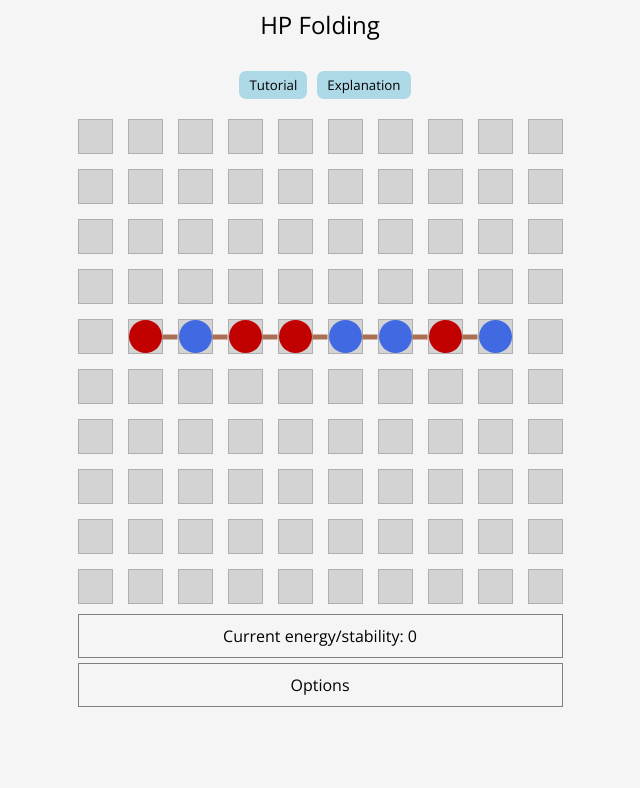
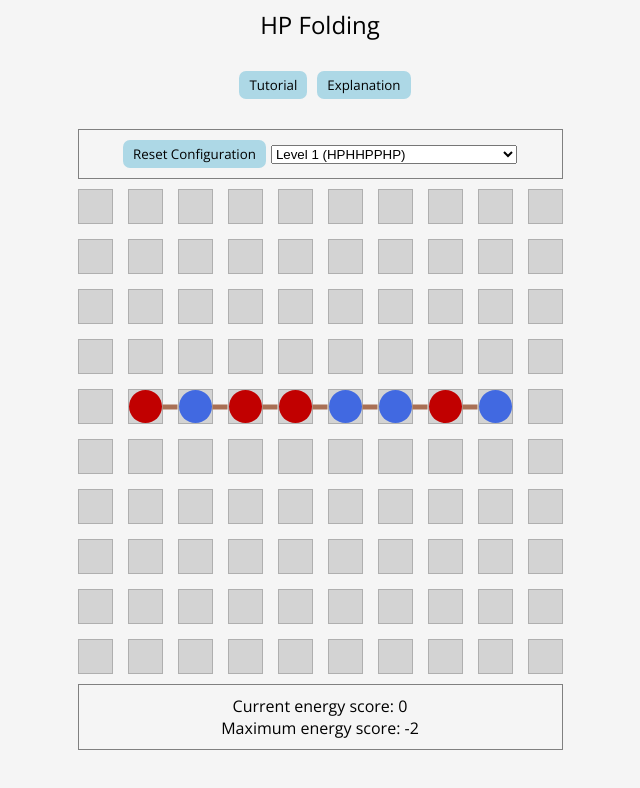
Before and after one commit to 3D-Circle/in-fold-we-trust, a React (Create React App) app in the folder in-fold-we-trust/: page / in a window 1280 px wide. Shown: the top 788 px of the page, without its empty margins (320-960 px from the left). Built offline with nearby package versions, Linux system fonts and the light colour scheme.

Commit message:
Setup aminoString choice and reset button
#7

```diff
--- a/in-fold-we-trust/src/App.css
+++ b/in-fold-we-trust/src/App.css
@@ -62,6 +62,22 @@ div#menu {
 
 
 /* --- Folding Board --- */
+
+
+#options {
+    padding: 10px;
+    margin: 10px 0;
+    border: 1px solid grey;
+}
+
+#options > * {
+    margin-right: 5px;
+}
+
+#options > *:last-child {
+    margin-right: 0;
+}
+
 
 div#board-wrapper {
     display: inline-block;
@@ -212,9 +228,3 @@ div.link.active {
     padding: 10px;
     margin-top: 10px;
 }
-
-#options {
-    padding: 10px;
-    margin-top: 5px;
-    border: 1px solid grey;
-}
--- a/in-fold-we-trust/src/App.js
+++ b/in-fold-we-trust/src/App.js
@@ -3,7 +3,6 @@ import PropTypes from 'prop-types';
 import update from 'immutability-helper';
 import ReactModal from 'react-modal';
 import {
-    aminos,
     calculateHHUpperBound,
     configFromSequence,
     findHHContact,
@@ -32,14 +31,14 @@ class App extends Component {
             <div id="wrapper">
                 <div id="title">HP Folding</div>
                 <Menu/>
-                <FoldingBoard aminoString={aminos}/>
+                <FoldingBoard/>
             </div>
         );
     }
 }
 
 class Menu extends Component {
-    constructor(props) {
+    constructor() {
         super();
         this.state = {
             tutorialOpen: false,
@@ -110,9 +109,12 @@ class FoldingBoard extends Component {
         this.generateFoldingIndicators = this.generateFoldingIndicators.bind(this);
         this.foldingIndicatorClick = this.foldingIndicatorClick.bind(this);
         this.resetToNormalState = this.resetToNormalState.bind(this);
+        this.resetConfig = this.resetConfig.bind(this);
 
-        let r = configFromSequence(this.props.aminoString);  // TODO give the user the ability to change aminoString
+        let defaultAminoString = "HPHHPPHP";
+        let r = configFromSequence(defaultAminoString);
         this.state = {
+            aminoString: defaultAminoString,
             gridSize: r[1].length,
             // a Map object with the structure:
             // { aminoCoords -> HP-property } (either "H" or "P")
@@ -127,15 +129,26 @@ class FoldingBoard extends Component {
             currentPossibleRotations: new Map(),
             // the current step in which the board is
             // "normal": if the user selected nothing
-            // "chooseRotation": if the user has chosen an origin and is chosing the rotation point
+            // "chooseRotation": if the user has chosen an origin and is choosing the rotation point
             // "chooseDirection": the user is choosing the rotation direction
             foldingStep: "normal",
             selectedAmino: "",  // coords are as string, "x-y"
             rotationAmino: "",
-            score: findHHContact(r[0]).length
+            score: findHHContact(r[0]).length,
+            optimalScore: -2
         };
     }
 
+    resetConfig(newAminoString=this.state.aminoString, optimalScore=null) {
+        let r = configFromSequence(newAminoString);
+        this.setState(update(this.state, {
+            aminoString: {$set: newAminoString},
+            aminoCoordMap: {$set: r[0]},
+            grid: {$set: r[1]},
+            gridSize: {$set: r[1].length},
+            optimalScore: {$set: optimalScore}
+        }))
+    }
 
     aminoClick(coords) {
         // This is the callback function when an amino is clicked
@@ -151,10 +164,11 @@ class FoldingBoard extends Component {
             let neighbourAminos = findMapNeighbours(
                 this.state.aminoCoordMap, this.state.selectedAmino
             );
-            console.log(neighbourAminos);
-            console.log(neighbourAminos.includes(coords));
             if (coords === this.state.selectedAmino) {
-                alert("You must select a different amino\nTODO make that a better dialog");
+                alert(
+                    "Rotation amino cannot be the same as origin." +
+                    "\nIf you want to cancel the operation, click anywhere on the empty grid."
+                );
             } else if (neighbourAminos.includes(coords) === false) {
                 this.setState(update(this.state, {
                     selectedAmino: {$set: coords},
@@ -202,7 +216,7 @@ class FoldingBoard extends Component {
     foldingIndicatorClick(direction) {
         // Called when a foldingIndicator is clicked
         let newAminos = this.state.currentPossibleRotations.get(direction);
-        console.log(calculateHHUpperBound(this.props.aminoString));
+        console.log(calculateHHUpperBound(this.state.aminoString));
         this.setState(update(this.state, {
             aminoCoordMap: {$set: newAminos},
             grid: {$set: gridFromCoordMap(newAminos, this.state.grid.length)},
@@ -296,18 +310,61 @@ class FoldingBoard extends Component {
             "--normal-cell-len": normalCellLen + "px",
             "--small-cell-len": smallCellLen + "px"
         };
+        let aminoConfigs = new Map([
+            ["HPHHPPHP", -2],
+            ["PHHHHPPPPPPHHHHHHH", -5]
+        ]);
         return <div id="board-wrapper" style={dynamicStyle}>
+            <Options resetCallback={this.resetConfig}
+                     changeAminoStringCallback={this.resetConfig}
+                     aminoConfigs={aminoConfigs}/>
             {this.createGrid(this.state.gridSize)}
-            <div id="scorebox">Current
-                energy/stability: {this.state.score > 0 ? -this.state.score : this.state.score}</div>
+            <div id="scorebox">
+                Current energy score: {this.state.score > 0 ? -this.state.score : this.state.score}
+                <br/>
+                {this.state.optimalScore !== null ?
+                    <span>Maximum energy score: {this.state.optimalScore}</span> : null}
+                </div>
             {/* TODO find a better name */}
-            <div id="options">Options</div>
         </div>;
     }
 }
 
 FoldingBoard.propTypes = {
-    aminoString: PropTypes.string.isRequired
+    // aminoString: PropTypes.string.isRequired
+};
+
+
+class Options extends Component {
+    constructor() {
+        super();
+        this.selectCallback = this.selectCallback.bind(this);
+    }
+
+    selectCallback(event) {
+        let newAminoString = event.target.value;
+        this.props.changeAminoStringCallback(newAminoString, this.props.aminoConfigs.get(newAminoString));
+    }
+
+    render() {
+        return (
+            <div id="options">
+                <button onClick={() => this.props.resetCallback(undefined)}>Reset Configuration</button>
+                <select name="aminoStringSelect" id="aminoStringSelect" onChange={this.selectCallback}>
+                    {Array.from(this.props.aminoConfigs.entries()).map(
+                        ([aminoString, stability], ind) =>
+                            <option value={aminoString} key={ind}>Level {ind + 1} ({aminoString})</option>
+                    )}
+                </select>
+            </div>
+        );
+    }
+}
+
+Options.propTypes = {
+    resetCallback: PropTypes.func.isRequired,
+    changeAminoStringCallback: PropTypes.func.isRequired,
+    aminoConfigs: PropTypes.object.isRequired
 };
 
 
--- a/in-fold-we-trust/src/foldUtils.js
+++ b/in-fold-we-trust/src/foldUtils.js
@@ -1,10 +1,6 @@
 /*
   Functions to calculate folding stuff
 */
-
-
-const aminos = "HPHHPPHP";
-
 
 const empty2dArray = (n) =>
     new Array(n).fill(undefined).map(() => new Array(n).fill(undefined)); // to avoid the [None] * x syndrome
@@ -95,8 +91,6 @@ function getFoldingIndicators(_aaOrigin, _aaRotationPoint, gridSize, directionVa
     let aaRotationPoint = _aaRotationPoint.split("-").map((x) => parseInt(x, 10));
     let foldingIndicatorCoords = new Map();
     let direction;
-    console.log("DIRECTION VALIDITY");
-    console.log(directionValidity);
     if (aaOrigin[0] === aaRotationPoint[0]) {
         if (aaRotationPoint[0] + 1 < gridSize) {
             direction = aaOrigin[1] < aaRotationPoint[1] ? -1 : 1;
@@ -209,9 +203,9 @@ function findPossibleRotation(aminoCoordMap, aaOrigin, aaRotationPoint, directio
         let outOfBounds = newPoint.findIndex(
             (x) => x < 0 || x >= gridSize
         ) > -1;
-        if (outOfBounds) {
-            console.log("this thing is out of bounds !");
-        }
+        // if (outOfBounds) {
+        //     console.log("this thing is out of bounds !");
+        // }
         if (leftOverAminos.includes(newPoint.join("-")) || outOfBounds) {
             // one conflict = rotation impossible
             rotationPossible = false;
@@ -234,10 +228,10 @@ function findPossibleRotation(aminoCoordMap, aaOrigin, aaRotationPoint, directio
         } else {
             throw new Error("THIS SHOULD NEVER HAPPEN");
         }
-        console.log(fullAminoChain);
+        // console.log(fullAminoChain);
         return fullAminoChain;
     } else {
-        console.log("Rotation impossible !");
+        // console.log("Rotation impossible !");
         return undefined;
     }
 }
@@ -291,9 +285,6 @@ function calculateHHUpperBound(seq) {
 
 
 export {
-    // const
-    aminos,
-    // funcs
     configFromSequence,
     calculateHHUpperBound,
     findHHContact,
```
